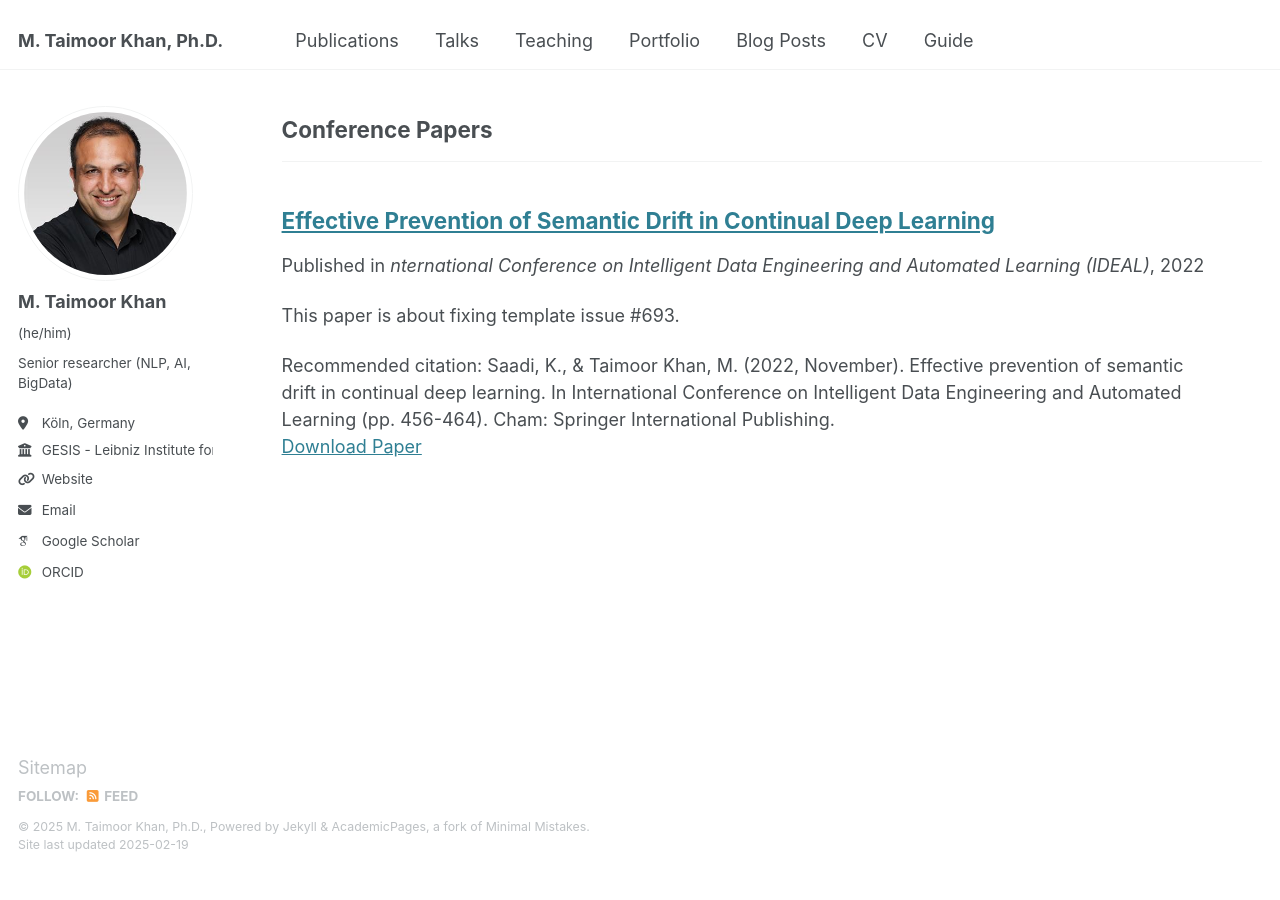
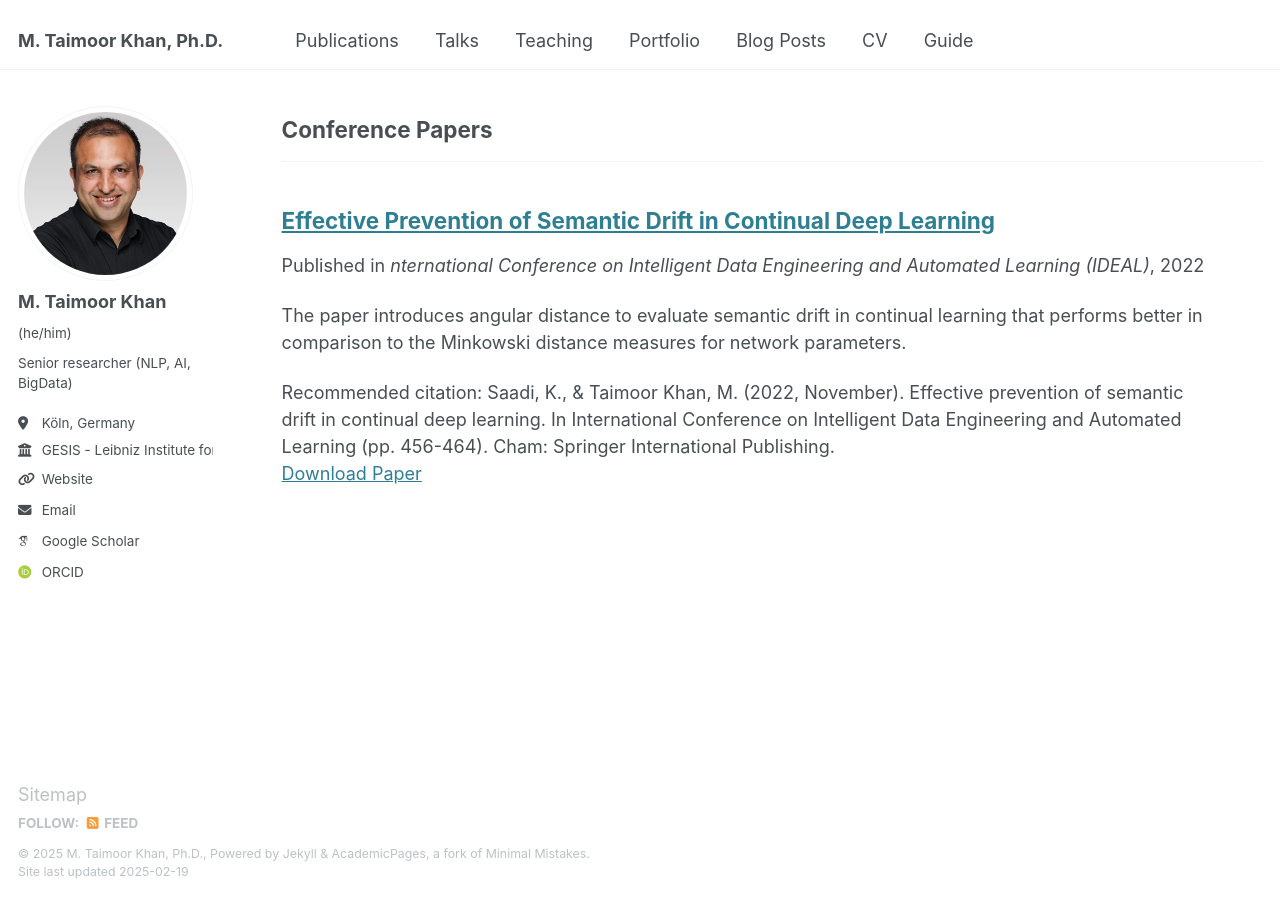
Before and after one commit to taimoorkhan-nlp/taimoorkhan-nlp.github.io, a Jekyll site: the page built from _pages/publications.html, in a window 1280 px wide and 900 px high, scrolled down 1254 px. Built offline with Jekyll 4.4.1, drawn with Linux system fonts in a browser that asks for light colours; some web fonts are replaced; before the commit the page ends 2127 px from its top, so only the background shows below that.

Commit message:
Update 2022-ang-DEN.md

```diff
--- a/_publications/2022-ang-DEN.md
+++ b/_publications/2022-ang-DEN.md
@@ -3,7 +3,7 @@ title: "Effective Prevention of Semantic Drift in Continual Deep Learning"
 collection: publications
 category: conferences
 permalink: # /publication/2024-02-17-paper-title-number-4
-excerpt: 'This paper is about fixing template issue #693.'
+excerpt: 'The paper introduces angular distance to evaluate semantic drift in continual learning that performs better in comparison to the Minkowski distance measures for network parameters.'
 date: 2022-11-21
 venue: 'nternational Conference on Intelligent Data Engineering and Automated Learning (IDEAL)'
 paperurl: 'https://link.springer.com/chapter/10.1007/978-3-031-21753-1_44'
```
